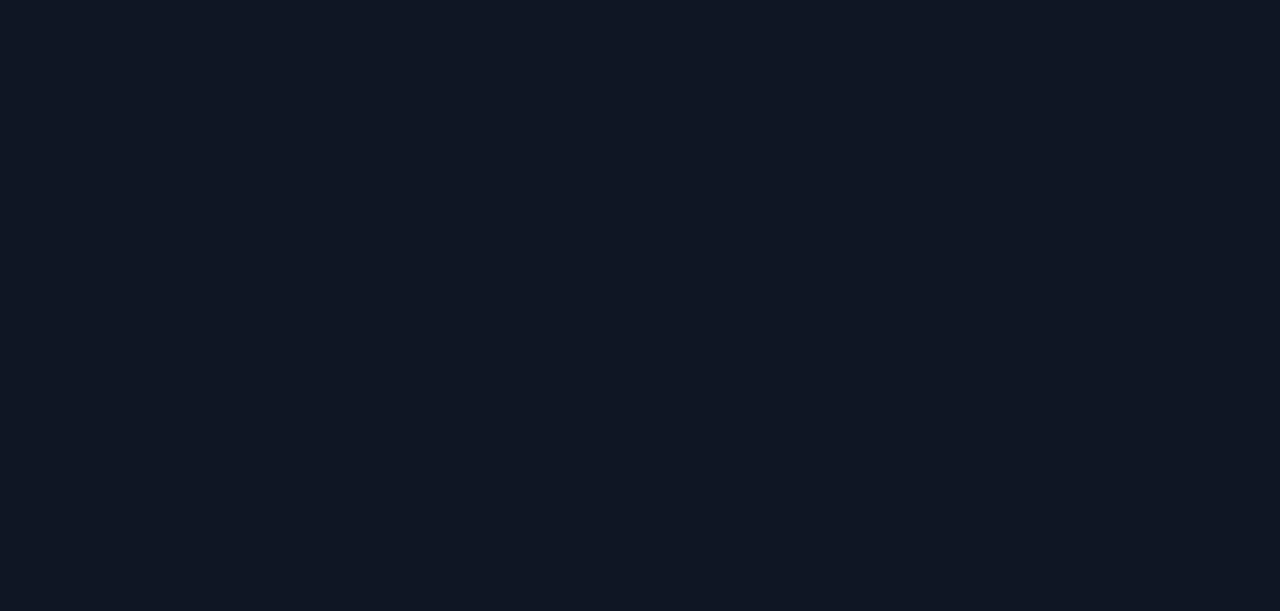
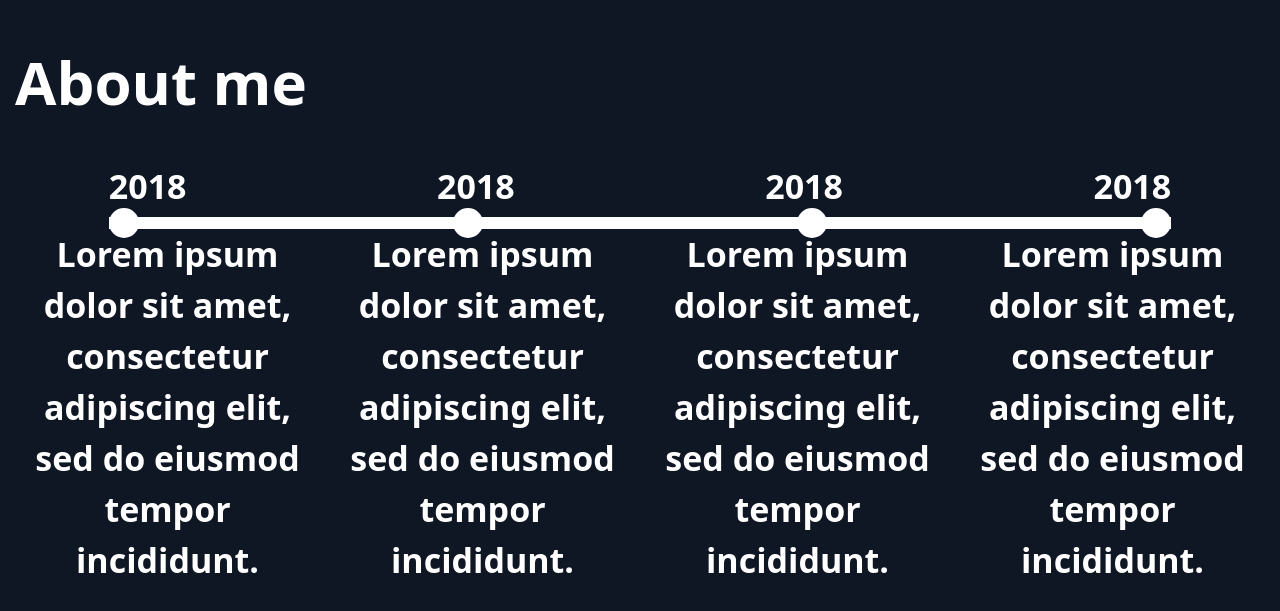
Before and after one commit to Muslima-coder/8-dars.vite, a React (Vite) app: page / in a window 1280 px wide. Shown: the part 5193-5804 px from the top of the page. Before the commit the page ends 5230 px from the top, so only its background shows below. Built offline with nearby package versions, Linux system fonts and the light colour scheme.

Commit message:
update commit

```diff
--- a/src/App.jsx
+++ b/src/App.jsx
@@ -8,6 +8,7 @@ return(
 <Projects/>
 <Technologies/>
 <Additional/>
+<AboutMe/>
 </>
  )
 }
--- a/src/modules/AboutMe.jsx
+++ b/src/modules/AboutMe.jsx
@@ -4,18 +4,18 @@ import Text from "../components/Text";
 
 function AboutMe (){
    return(
-     <section className="pb-[428px]">
+     <section className="sm:pb-[428px] pb-[100px]">
         <div className="containers">
-        <Heading title={"About me"}/>
+        <Heading extraClass={"sm:text-start text-center"} title={"About me"}/>
 
-         <div className="mx-auto flex justify-between items-center w-[85%]">
+         <div className="w-[300px] mb-[5px] mx-auto flex justify-between items-center sm:w-[85%]">
             <Text extraClass={"!mb-0 !text-[rgba(255,255,255,1)] !text-center"} title={"2018"}/>
             <Text extraClass={"!mb-0 !text-[rgba(255,255,255,1)] !text-center"} title={"2018"}/>
             <Text extraClass={"!mb-0 !text-[rgba(255,255,255,1)] !text-center"} title={"2018"}/>
             <Text extraClass={"!mb-0 !text-[rgba(255,255,255,1)] !text-center"} title={"2018"}/>
          </div>
 
-         <div className="flex items-center mx-auto bg-white h-[12px] w-[85%] ">
+         <div className="w-[300px] flex items-center mx-auto bg-white h-[12px] sm:w-[85%] ">
             <div className="w-full flex justify-between items-center">
                <div className="w-[30px] h-[30px] bg-white rounded-full"></div>
                <div className="w-[30px] h-[30px] bg-white rounded-full"></div>
@@ -24,7 +24,7 @@ function AboutMe (){
             </div>
          </div>
 
-         <div className="w-full  flex items-center justify-between gap-[10px] mx-auto ">
+         <div className="w-full hidden  sm:flex items-center justify-between gap-[10px] mx-auto ">
             <Text extraClass={"!mb-0 !text-[rgba(255,255,255,1)] !w-[347px] !text-center"} title={"Lorem ipsum dolor sit amet, consectetur adipiscing elit, sed do eiusmod tempor incididunt."}/>
             <Text extraClass={"!mb-0 !text-[rgba(255,255,255,1)] !w-[347px] !text-center"} title={"Lorem ipsum dolor sit amet, consectetur adipiscing elit, sed do eiusmod tempor incididunt."}/>
             <Text extraClass={"!mb-0 !text-[rgba(255,255,255,1)] !w-[347px] !text-center"} title={"Lorem ipsum dolor sit amet, consectetur adipiscing elit, sed do eiusmod tempor incididunt."}/>
```
